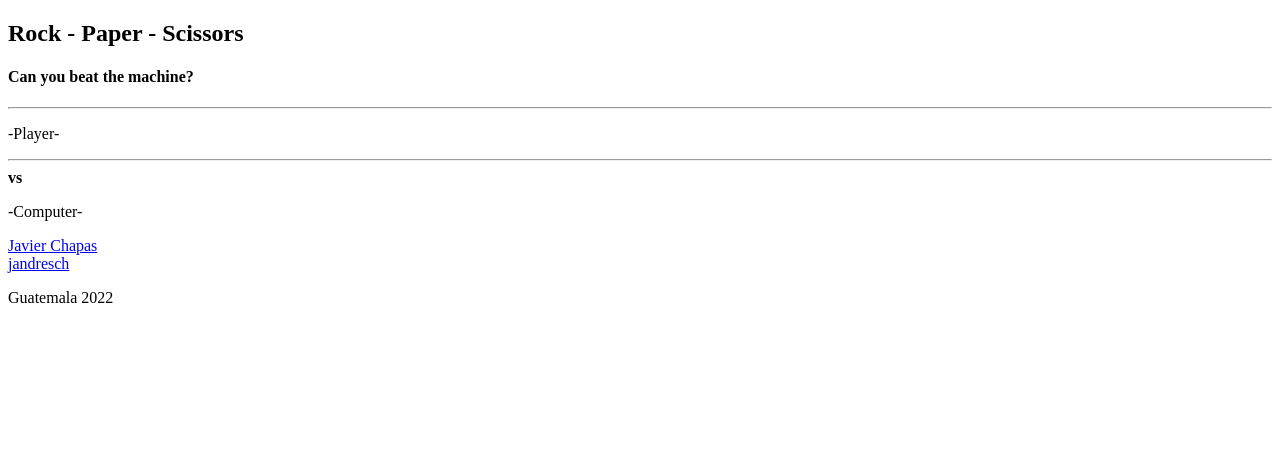
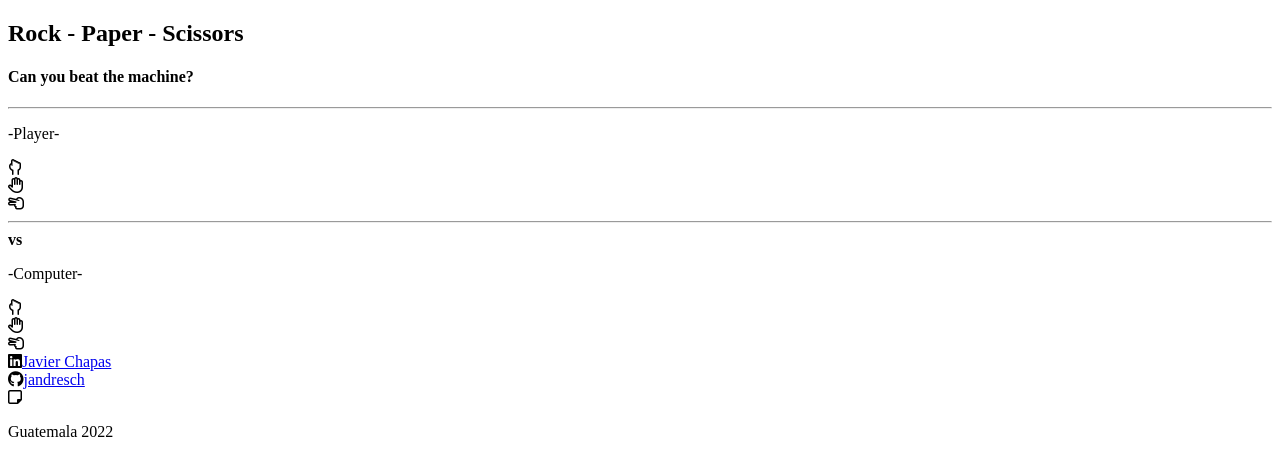
Before and after one commit to jandresch/Rock-Paper-Scissors-game, a plain HTML site: page index.html in a window 1280 px wide. Drawn offline with Linux system fonts and the light colour scheme.

Commit message:
iconos añadidos

```diff
--- a/index.html
+++ b/index.html
@@ -21,14 +21,14 @@
             <div>
                 <p class="section-title">-Player-</p>
                 <div class="game_options_section">
-                    <div id="rockP" class="option-container rock">
-                        <i></i>
+                    <div id="pRock" class="option-container rock">
+                        <i class="fa-regular fa-hand-back-fist"></i>
                     </div>
-                    <div id="paperP" class="ption-container paper">
-                        <i></i>
+                    <div id="pPaper" class="ption-container paper">
+                        <i class="fa-regular fa-hand"></i>
                     </div>
-                    <div id="scissorsP" class="option-container scissors">
-                        <i></i>
+                    <div id="pScissors" class="option-container scissors">
+                        <i class="fa-regular fa-hand-scissors"></i>
                     </div>
                 </div>
             </div>
@@ -41,14 +41,14 @@
             <div>
                 <p class="section-title">-Computer-</p>
                 <div class="game_options_section">
-                    <div id="rockP" class="option-container rock">
-                        <i></i>
+                    <div id="cRock" class="option-container rock">
+                        <i class="fa-regular fa-hand-back-fist"></i>
                     </div>
-                    <div id="paperP" class="option-container paper">
-                        <i></i>
+                    <div id="cPaper" class="option-container paper">
+                        <i class="fa-regular fa-hand"></i>
                     </div>
-                    <div id="scissorsP" class="option-container scissors">
-                        <i href="./assets/hand-back-fist-regular.svg"></i>
+                    <div id="cScissors" class="option-container scissors">
+                        <i class="fa-regular fa-hand-scissors"></i>
                     </div>
                 </div>
             </div>
@@ -59,16 +59,17 @@
     </main>
     <footer class="footer_section">
         <div class="personal_info">
-            <div><i></i><a href="/">Javier Chapas</a></div>
-            <div><i></i><a href="/">jandresch</a></div>
+            <div><i class="fa-brands fa-linkedin"></i><a href="/">Javier Chapas</a></div>
+            <div><i class="fa-brands fa-github"></i><a href="/">jandresch</a></div>
         </div>
         <div class="personal-logo">
-            <i></i>
+            <i class="fa-regular fa-note-sticky"></i>
         </div>
         <div class="date">
             <p>Guatemala 2022</p>
         </div>
     </footer>
     <script src="./script.js"></script>
+    <script src="https://kit.fontawesome.com/441c4bfaeb.js" crossorigin="anonymous"></script>
 </body>
 </html>
```
